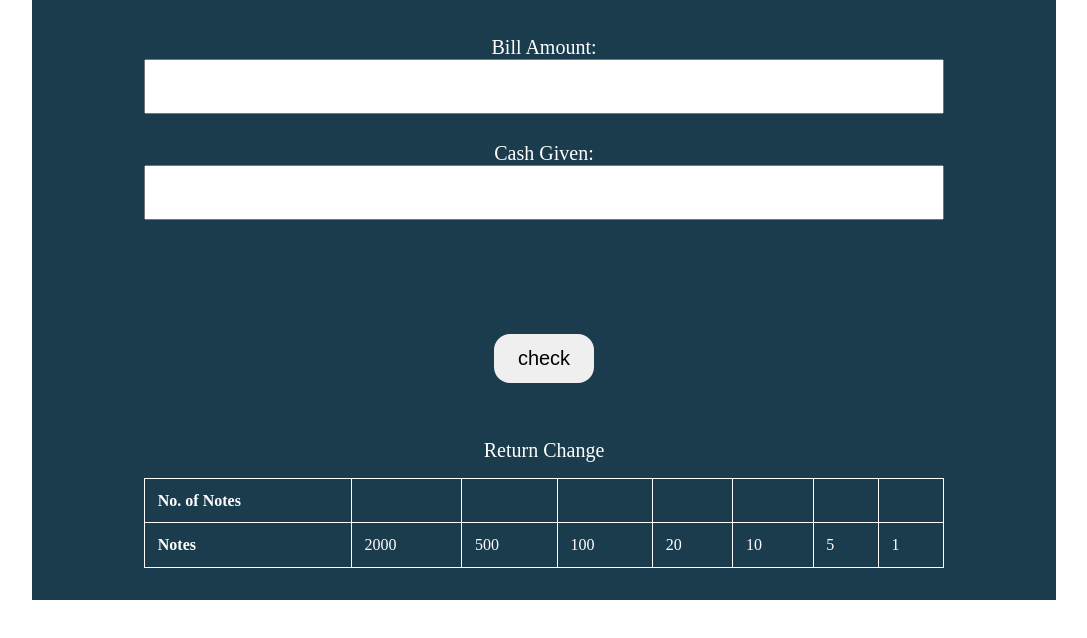
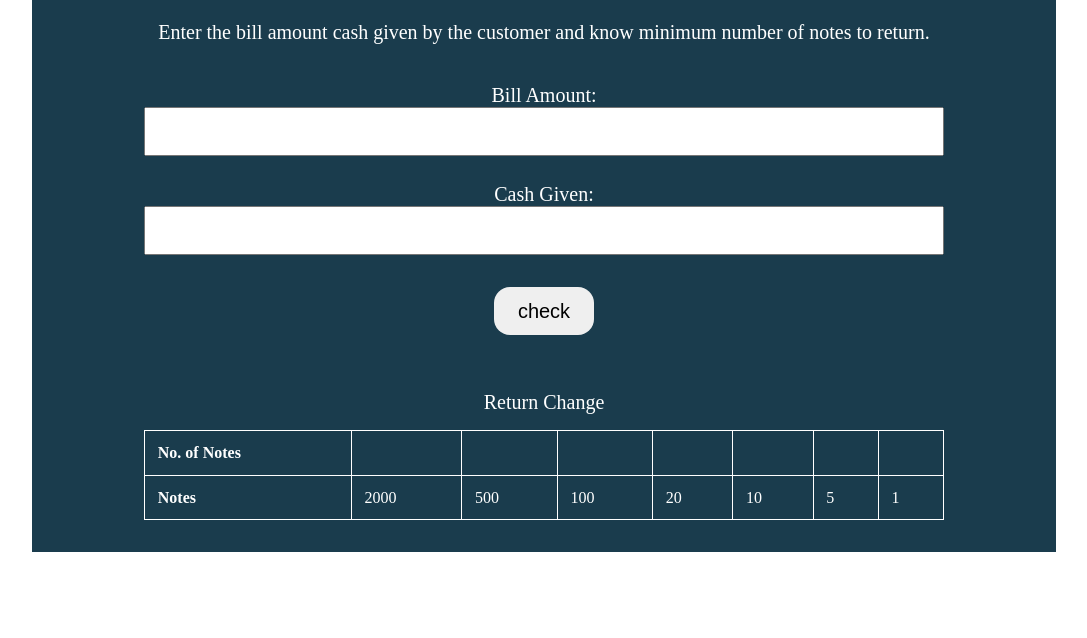
Before and after one commit to poojaptdr/cash-register, a plain HTML site: page index.html in a window 1280 px wide. Shown: the part 160-798 px from the top of the page, without its empty margins (96-1183 px from the left). Drawn offline with Linux system fonts and the light colour scheme.

Commit message:
commited

```diff
--- a/style.css
+++ b/style.css
@@ -12,7 +12,7 @@
 }
 .container{
     width: 80vw;
-    height: 90vh;
+    /* height: 90vh; */
     display: flex;
     background: hsl(200, 50%, 20%);
     color: white;
@@ -56,7 +56,7 @@ p{
 input{
     max-width: 800px;
     width: 100%;
-    padding: 0.7rem;
+    padding: 0.5rem 1rem;
     text-align: center;
     font-size: 25px;
 }
```
